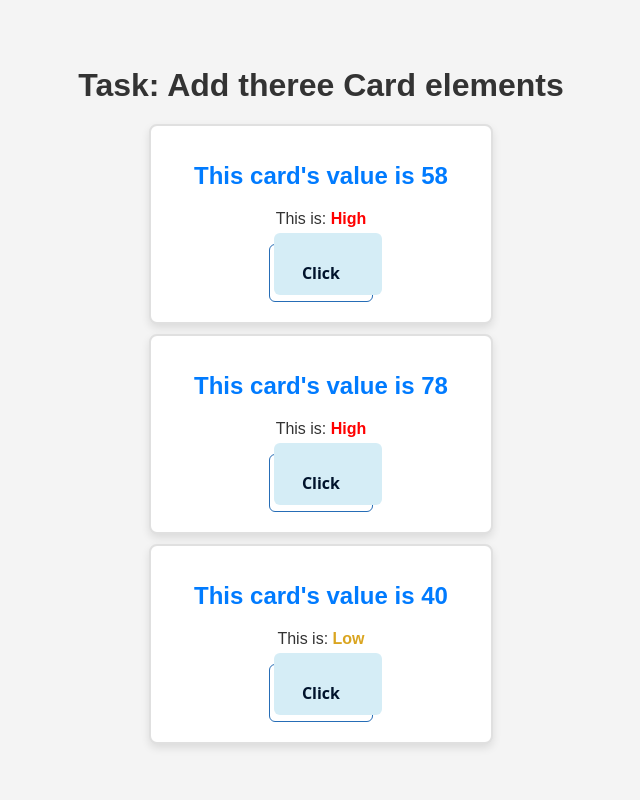
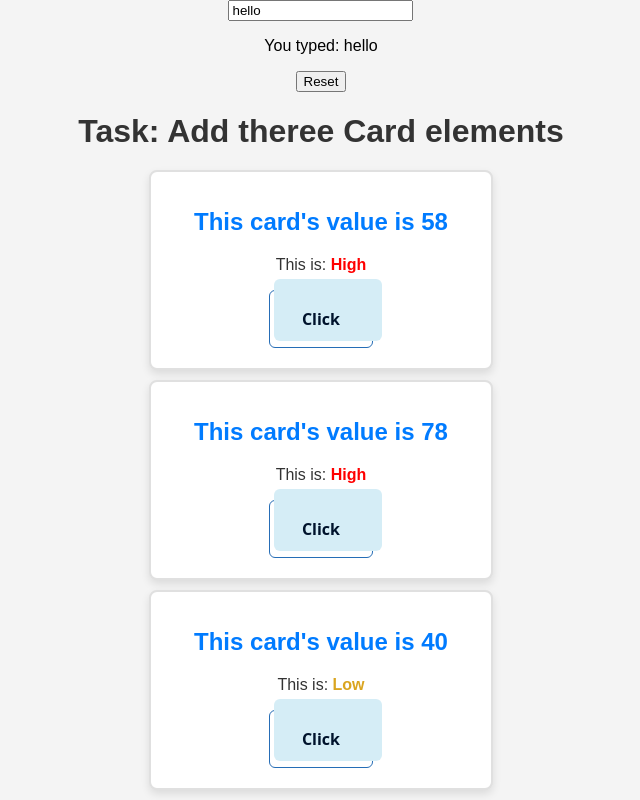
Before and after one commit to ozge-ozersahin/toggle_app, a React (Create React App) app: page / in a window 1280 px wide. Shown: the whole page, without its empty margins (319-959 px from the left). Built offline with nearby package versions, Linux system fonts and the light colour scheme.

Commit message:
input compenent with states has been created

```diff
--- a/src/App.js
+++ b/src/App.js
@@ -1,11 +1,13 @@
 import Card from './Card';
 import './App.css';
+import InputComponent from './InputComponent';
 
 const randNum = () => Math.floor(Math.random() *100 ) +1;
 
 function App() {
   return (
     <div>
+      <InputComponent/>
       <h1>Task: Add theree Card elements</h1>
       <Card num={randNum()}/>
       <Card num={randNum()}/>
--- /dev/null
+++ b/src/InputComponent.js
@@ -0,0 +1,20 @@
+import { useState } from "react"
+
+const InputComponent = () => {
+    const [inputText, setText] = useState("hello");
+
+    const handleChange = (e) => {
+        setText(e.target.value);
+        console.log(e);
+    }
+
+    return(
+        <div>
+            <input value={inputText} onChange={handleChange}></input>
+            <p>You typed: {inputText}</p>
+            <button onClick={() => setText('hello')}>Reset</button>
+        </div>
+    );
+}
+
+export default InputComponent;
```
